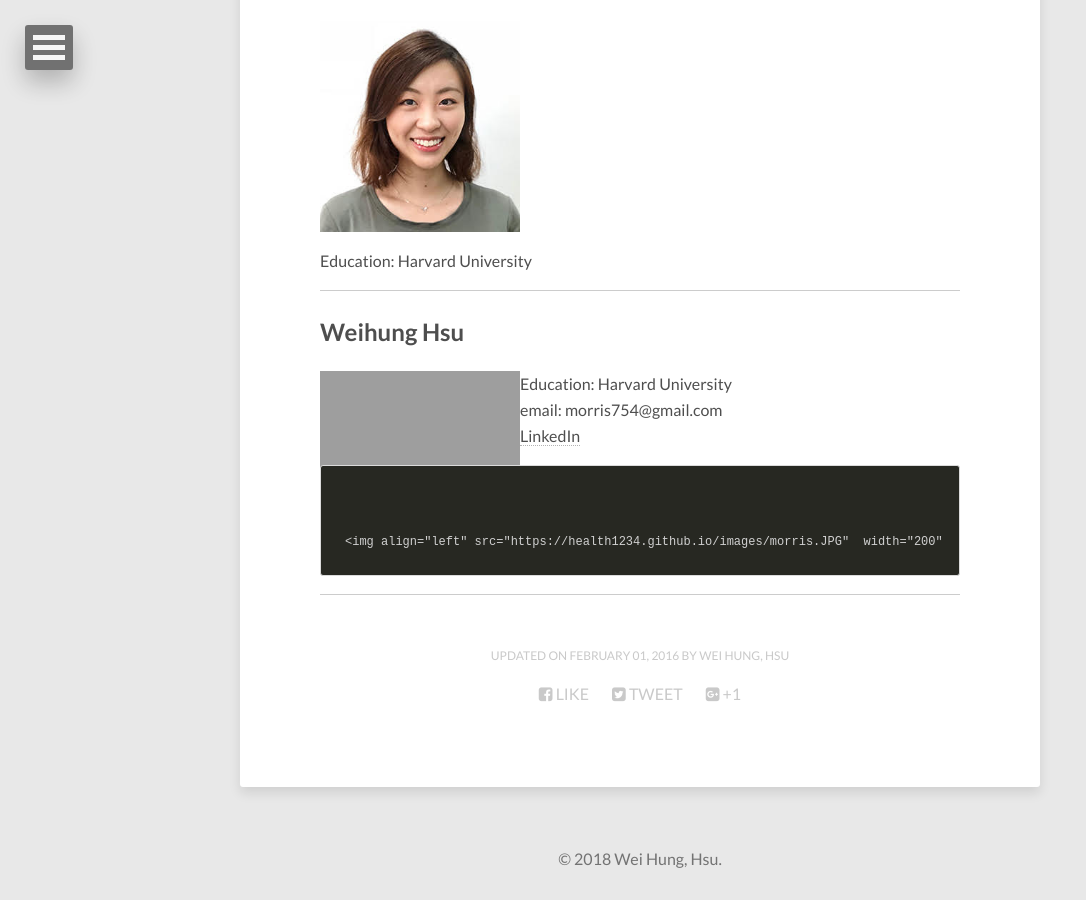
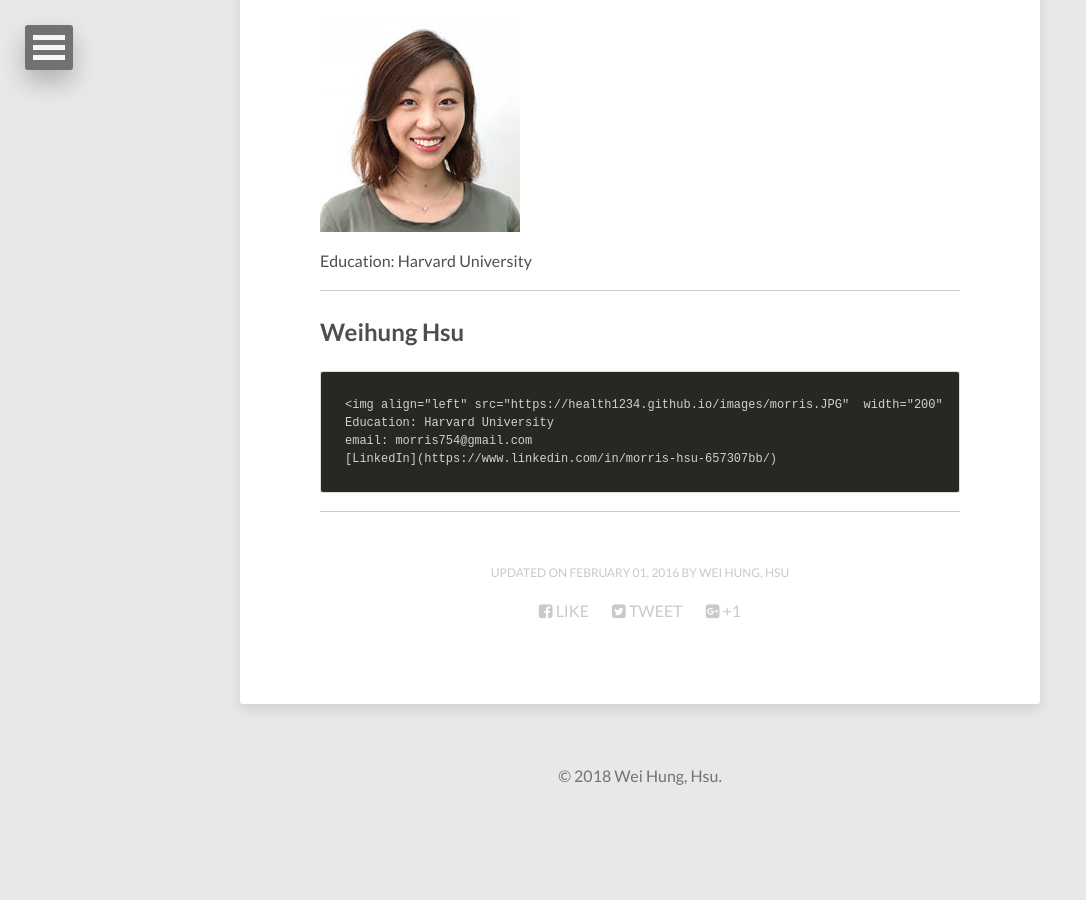
Before and after one commit to health1234/whhsu2.github.io, a Jekyll site: the page built from about/index.md, in a window 1280 px wide and 900 px high, scrolled down 954 px. Shown: the whole window, without its empty margins (0-1086 px from the left). Built offline with Jekyll 4.4.1, drawn with Linux system fonts in a browser that asks for light colours; nearby versions of some CDN libraries; after the commit the page ends 1771 px from its top, so only the background shows below that.

Commit message:
Update index.md

````diff
--- a/about/index.md
+++ b/about/index.md
@@ -37,12 +37,11 @@ Education: Harvard University
 
 ## Weihung Hsu
 
+```
 <img align="left" src="{{ site.url }}/images/morris.JPG"  width="200" height="200">
 Education: Harvard University
 email: morris754@gmail.com
 [LinkedIn](https://www.linkedin.com/in/morris-hsu-657307bb/)
-```
-<img align="left" src="{{ site.url }}/images/morris.JPG"  width="200" height="200">
 ```
 
 
````
